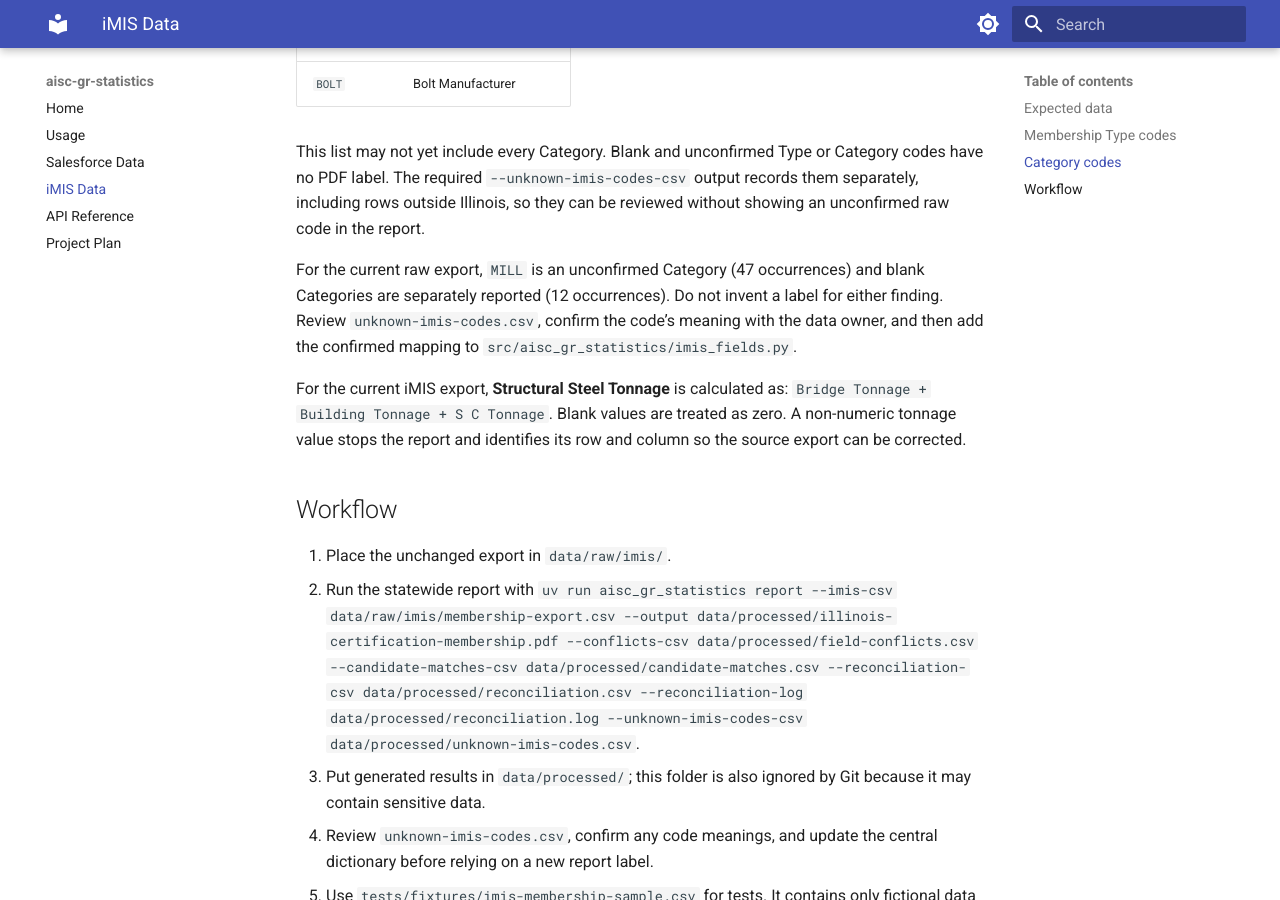
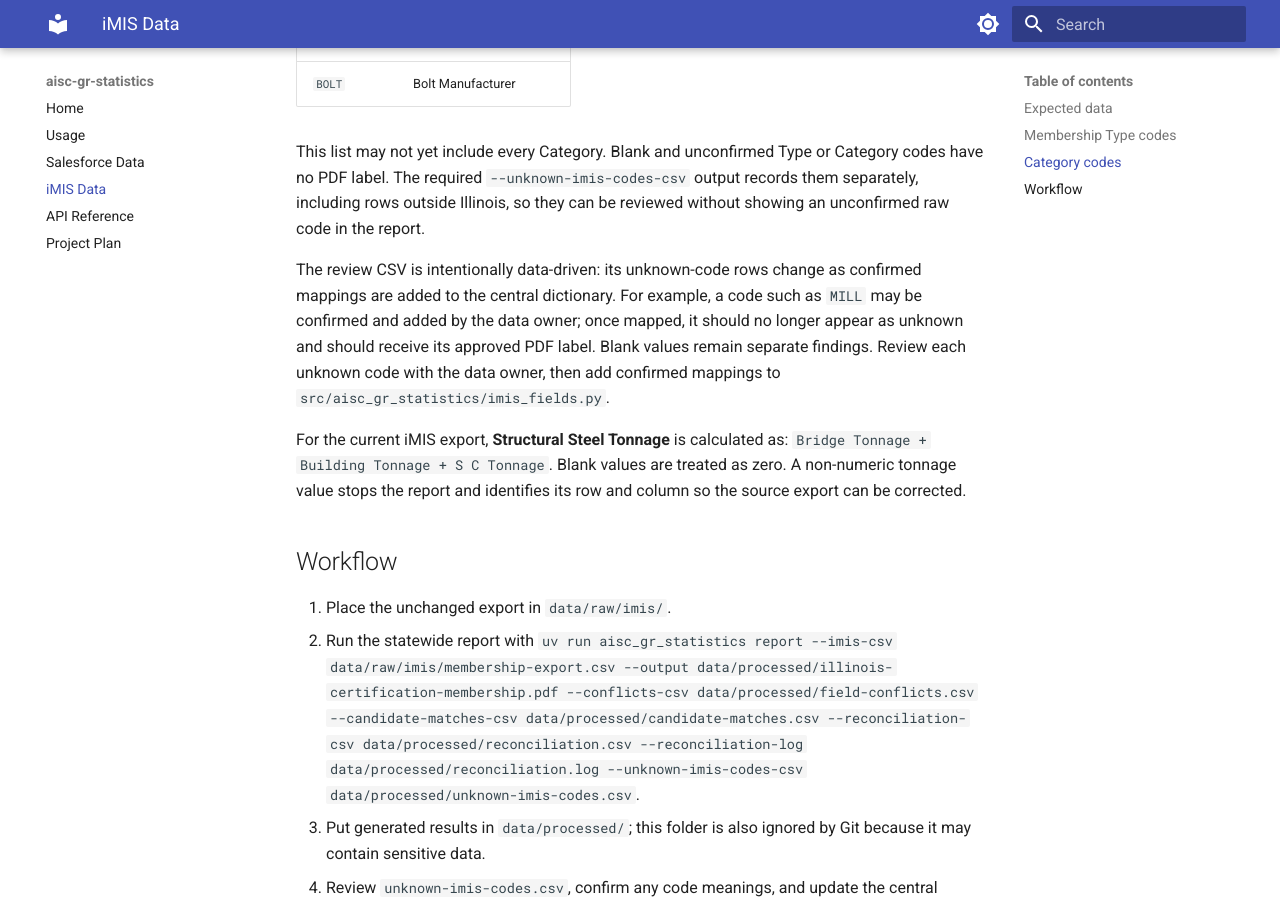
Before and after one commit to MauxBoyle/aisc-govt-relations, an MkDocs documentation site: the page built from docs/imis-data.md, in a window 1280 px wide and 900 px high, scrolled down 2072 px. Built offline with MkDocs 1.6.1 and Material for MkDocs 9.7.7, drawn with Linux system fonts in a browser that asks for light colours.

```diff
--- a/docs/imis-data.md
+++ b/docs/imis-data.md
@@ -70,11 +70,12 @@ Category codes have no PDF label. The required `--unknown-imis-codes-csv`
 output records them separately, including rows outside Illinois, so they can be
 reviewed without showing an unconfirmed raw code in the report.
 
-For the current raw export, `MILL` is an unconfirmed Category (47 occurrences)
-and blank Categories are separately reported (12 occurrences). Do not invent a
-label for either finding. Review `unknown-imis-codes.csv`, confirm the code’s
-meaning with the data owner, and then add the confirmed mapping to
-`src/aisc_gr_statistics/imis_fields.py`.
+The review CSV is intentionally data-driven: its unknown-code rows change as
+confirmed mappings are added to the central dictionary. For example, a code
+such as `MILL` may be confirmed and added by the data owner; once mapped, it
+should no longer appear as unknown and should receive its approved PDF label.
+Blank values remain separate findings. Review each unknown code with the data
+owner, then add confirmed mappings to `src/aisc_gr_statistics/imis_fields.py`.
 
 For the current iMIS export, **Structural Steel Tonnage** is calculated as:
 `Bridge Tonnage + Building Tonnage + S C Tonnage`. Blank values are treated as
```
Also changed, not shown: 1 other file.
